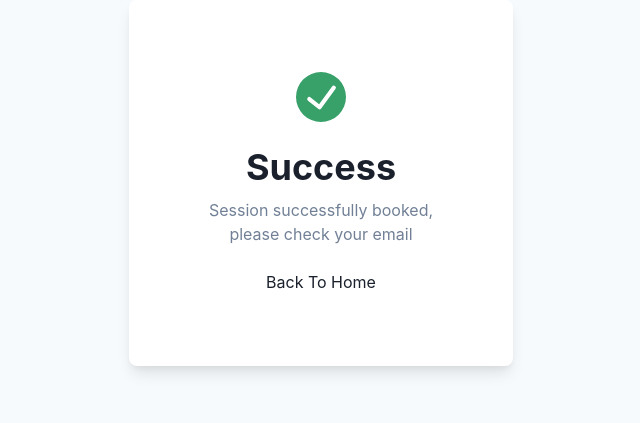
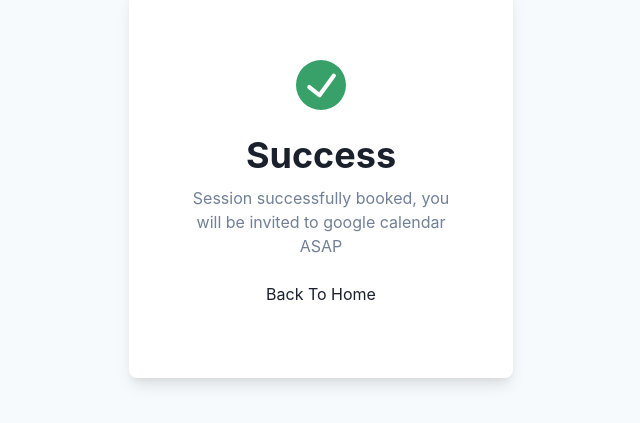
Before and after one commit to chimemoo/mentoring-booking-site, a Next.js app: page /success in a window 1280 px wide. Shown: the part 217-640 px from the top of the page, without its empty margins (319-959 px from the left). Built offline with nearby package versions, Linux system fonts and the light colour scheme.

Commit message:
fix: change success message

```diff
--- a/features/home/index.tsx
+++ b/features/home/index.tsx
@@ -127,7 +127,7 @@ export default function Home() {
             <FormLabel>Type Other Member Email</FormLabel>
             <OtherEmail emails={emails} setEmails={setEmails} />
             <FormHelperText>
-              You can write up to 2 email
+              You can write up to 2 email. (Type Enter to add emails)
             </FormHelperText>
           </FormControl>
           )}
--- a/pages/success.tsx
+++ b/pages/success.tsx
@@ -37,7 +37,7 @@ export default function Success() {
               Success
             </Heading>
             <Text color="gray.500" w="">
-              Session successfully booked, please check your email
+              Session successfully booked, you will be invited to google calendar ASAP
             </Text>
             <br />
             <Link href="/" passHref>
```
